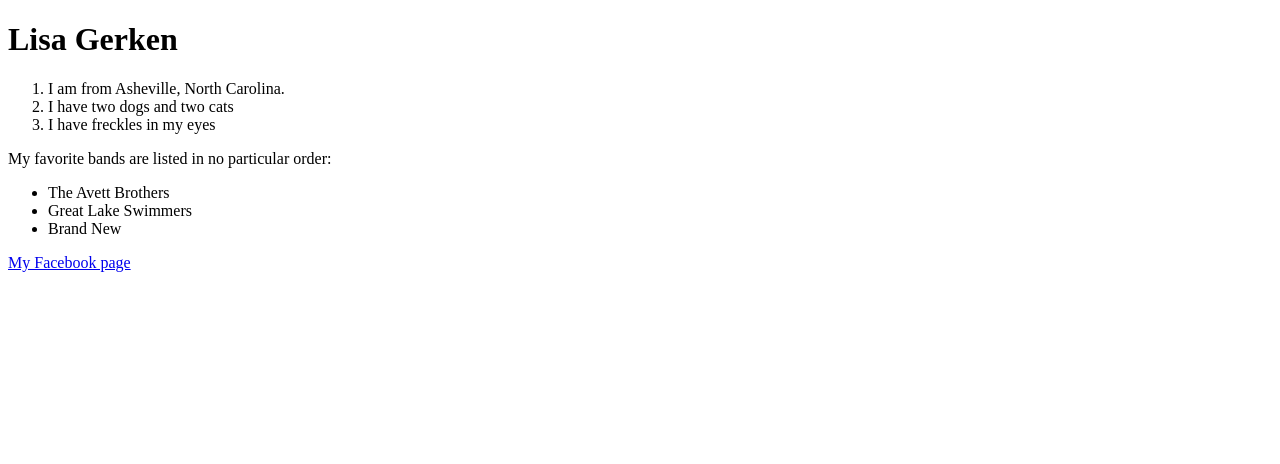
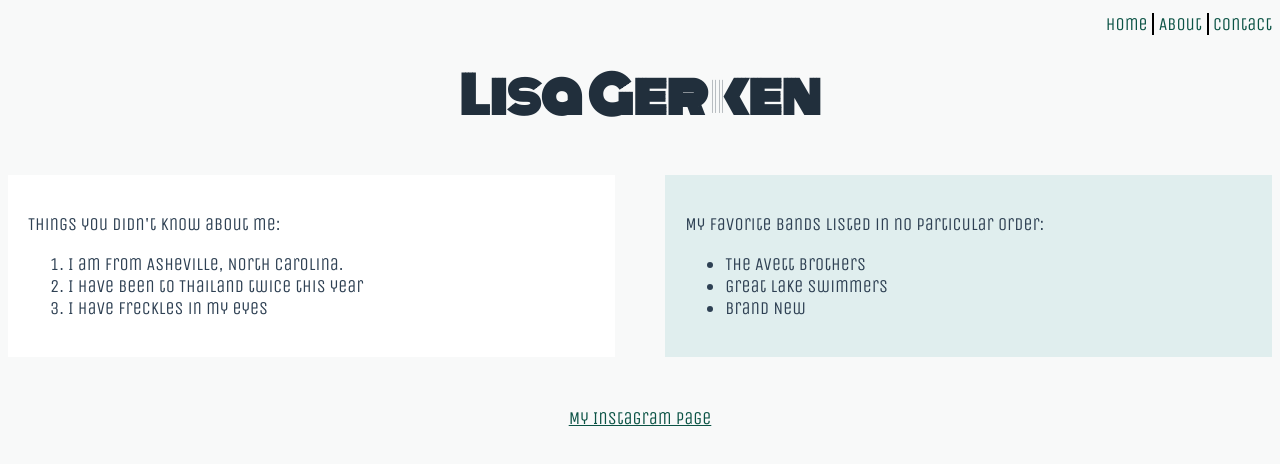
Before and after one commit to lisamgerken/GerkenPortfolio, a plain HTML site: page about.html in a window 1280 px wide. Drawn offline with nearby package versions, Linux system fonts and the light colour scheme.

Commit message:
finished html page

```diff
--- a/about.html
+++ b/about.html
@@ -1,24 +1,46 @@
 <!DOCTYPE html>
-<html>
+<html lang="en">
 <head>
+	<link href="stylesheets.css" rel="stylesheet"/>
+	<link href="https://fonts.googleapis.com/css?family=Monoton|Unica+One" rel="stylesheet">
+	<title>My portfolio</title>
+	<meta charset="utf-8">
 </head>
 <body>
-<h1>Lisa Gerken</h1>
-<p>
+<div id="wrapper">
+<div class="topcontainer">
+	<nav>
+		<a href="./index.html">Home</a>
+		<a href="./about.html" class="linkfeature">About</a>
+		<a href="./contact.html">Contact</a>
+	</nav>
+	<header>
+		<h1 class="myname">Lisa Gerken</h1>
+	</header>
+</div>
+<div class="listcontainer">
+	<div class="list">
+		<p>Things you didn't know about me:
 		<ol>
 			<li>I am from Asheville, North Carolina.</li>
-	<li>I have two dogs and two cats</li>
+			<li>I have been to Thailand twice this year</li>
 			<li>I have freckles in my eyes</li>
 		</ol>
 		</p>
-<p>My favorite bands are listed in no particular order:</p>
+	</div>
+	<div class="list">
+		<p>My favorite bands listed in no particular order:</p>
 		<ul>
 			<li>The Avett Brothers</li>
 			<li>Great Lake Swimmers</li>
 			<li>Brand New</li>
 		</ul>
-<p>
-<a href="http://www.facebook.com">My Facebook page</a>
 		</p>
+	</div>
+</div>
+<div class="bottomcontainer">
+	<a href="http://www.instagram.com/lmgerken">My Instagram page</a>
+</div>
+</div>
 </body>
 </html>
--- a/stylesheets.css
+++ b/stylesheets.css
@@ -1,18 +1,122 @@
+.myname {
+	color:  #212f3c;
+	font-size: 50px;
+}
+
+.linkfeature {
+	border-right: 2px solid #000000;
+	border-left: 2px solid #000000;
+	padding-right: 5px;
+	padding-left: 5px;
+}
+
+.formfeatures {
+	background-color: #FFFFFF;
+}
+
+.imagecontainer {
+	max-width: 1400px;
+	margin: 30px;
+}
+
+.image {
+	padding: 10px;
+	margin-bottom: 20px;
+	flex: 1;
+}
+
+.listcontainer {
+	max-width: 1400px;
+	margin: 40px auto 0 auto;
+}
+
+.list {
+	padding: 20px;
+	box-sizing: border-box;
+	margin-bottom: 20px;
+	flex-basis: 48%;
+}
+
+.list:nth-child(1) {background-color: #FFFFFF;}
+.list:nth-child(2) {background-color: #E0EEEE;}
+
+.bottomcontainer {
+	padding-top: 30px;
+	text-align: center;
+}
+
+#wrapper {
+	margin-left: auto;
+	margin-right: auto;
+}
+
 img {
 	border-radius: 10px;
-	box-shadow:
+	max-width: 280px;
+	box-shadow: 3px 3px 5px #000000;
 }
 
 a:hover {
-	color: green;
+	color: #76d7c4;
 }
 
 header {
 	text-align: center;
+	font-family: 'Monoton', cursive;
+	padding-top: 15px;
 }
 
 form {
-
+	border-style: outset;
+	border-width: 8px;
+	border-color: #0b5345;
+	padding: 15px;
+	margin-top: 25px;
+	width: 500px;
+	position: absolute;
+	top: 55%;
+	left: 50%;
+	transform: translate(-50%, -50%);
 }
 
-@media
+body {
+	font-family: 'Unica One', cursive;
+	background-color: #f8f9f9;
+	color:  #2e4053;
+	font-size: 18px;
+}
+
+nav {
+	float: right;
+	padding-top: 5px;
+}
+
+nav a {
+	text-decoration: none;
+	font-family: 'Unica One', cursive;
+	flex: auto;
+	color: #0b5345;
+}
+
+a {
+	color: #0b5345;
+}
+
+@media (min-width: 768px) {
+	.imagecontainer {
+		display: flex;
+	}
+	.listcontainer {
+		display: flex;
+		justify-content: space-between;
+	}
+}
+
+@media (max-width: 768px) {
+	nav {float: none;}
+	nav a {display: block; margin-bottom: 10px;}
+	.linkfeature {border-right: none; border-left: none;}
+	.topcontainer {display: flex; flex-direction: column-reverse;}
+	form {width: 90%; padding: 10px; margin-top: 275px;}
+	input[type=text], textarea {width:75%;}
+}
```
Also changed, not shown: contact.html (+25 -10 lines), index.html (+25 -9 lines). Lines whose indentation alone changed are shown as unchanged.
